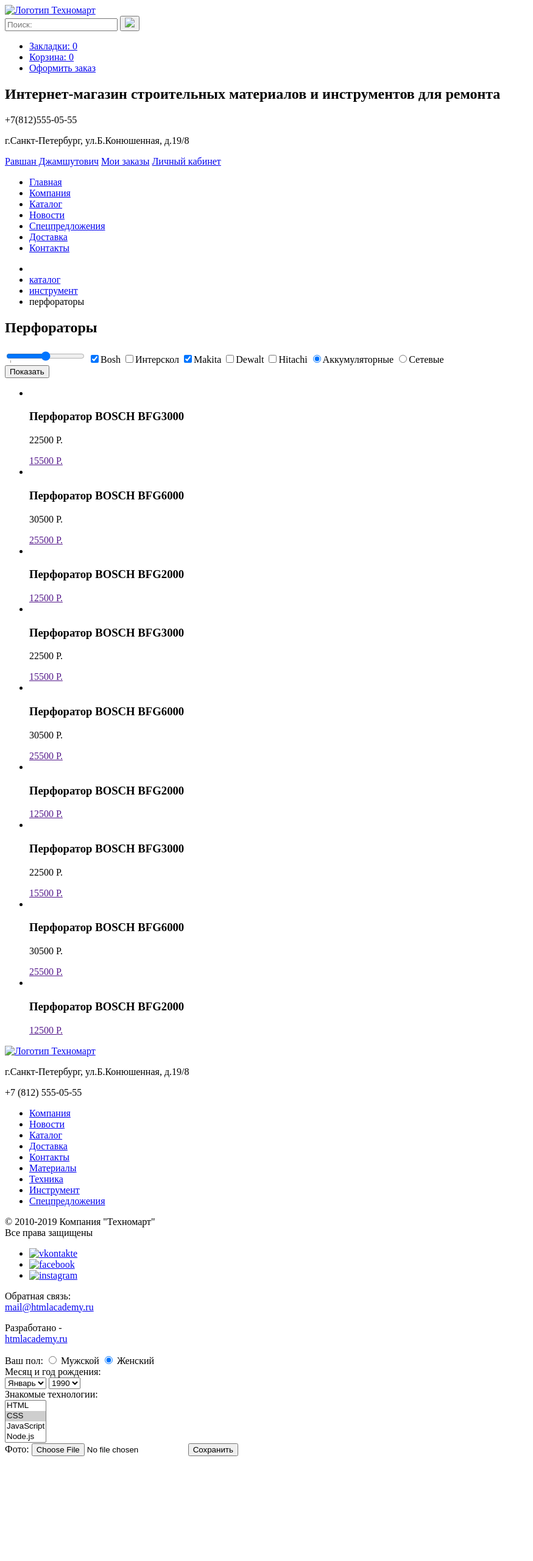
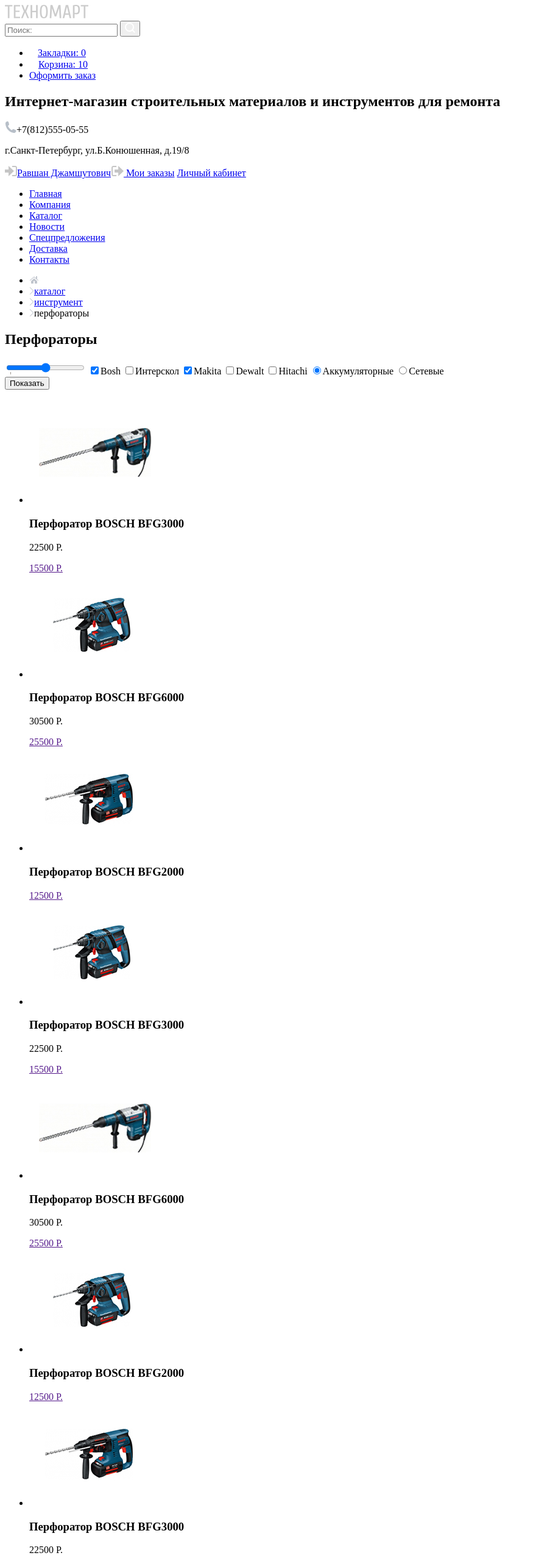
Before and after one commit to sergkryk/1076727-technomart-25, a plain HTML site: page catalog.html in a window 1280 px wide. Shown: the top 2560 px of the page at 61% size, without its empty margins (0-875 px from the left). Before the commit the page ends 2396 px from the top, so only its background shows below. Drawn offline with Linux system fonts and the light colour scheme.

Commit message:
графика готова

```diff
--- a/catalog.html
+++ b/catalog.html
@@ -9,25 +9,25 @@
 <body>
   <header class="site-header">
     <div class="customer-menu-container">
-      <a href="#"><img src="main-logo.png" alt="Логотип Техномарт"></a>
+      <a href="#"><img class='main-logo' src="img/logo-technomart.svg" alt="Логотип Техномарт"></a>
       <form class="search-form">
         <input type="search" placeholder="Поиск:">
-        <button type="submit"><img src="search.svg"></button>
+        <button type="submit"><img src="img/icon-search.svg"></button>
       </form>
       <ul class="customer-menu-list">
-        <li><a href="#"><img src="bookmark.svg" alt="">Закладки: 0</a></li>
-        <li><a href="#"><img src="cart.svg" alt="">Корзина: 0</a></li>
-        <li><a href="#"><img src="checkout-container" alt="">Оформить заказ</a></li>
+        <li><a href="#"><img src="img/icon-bookmark.svg" alt="">Закладки: 0</a></li>
+        <li><a href="#"><img src="img/icon-cart.svg" alt="">Корзина: 10</a></li>
+        <li><a class='checkout' href="#">Оформить заказ</a></li>
       </ul>
     </div>
     <section class="about">
       <h1>Интернет-магазин строительных материалов и инструментов для ремонта</h1>
       <div class="contacts-container">
-        <p class="phone-number"><i class="fas fa-phone"></i>+7(812)555-05-55</p>
+        <p class="phone-number"><img src="img/icon-phone.svg" alt="">+7(812)555-05-55</p>
         <p class="address">г.Санкт-Петербург, ул.Б.Конюшенная, д.19/8</p>
       </div>
       <div class="login-menu">
-        <a href="#"><img src="login.svg" alt="">Равшан Джамшутович</a>
+        <a href="#"><img src="img/icon-login.svg" alt="">Равшан Джамшутович<img src="img/icon-logout.svg" alt=""> </a>
         <a href="#">Мои заказы</a>
         <a href="#">Личный кабинет</a>
       </div>
@@ -47,10 +47,10 @@
   <main>
     <!-- попытка сделать хлебные крошки ))) -->
     <ul class="breadcrumb">
-      <li><a href="#"><img src="home.svg" alt=""></a></li>
-      <li><a href="#">каталог</a></li>
-      <li><a href="#">инструмент</a></li>
-      <li class="active">перфораторы</li>
+      <li><a href="#"><img src="img/icon-home.svg" alt=""></a></li>
+      <li><img src="img/icon-right-small.svg" alt=""><a href="#">каталог</a></li>
+      <li><img src="img/icon-right-small.svg" alt=""><a href="#">инструмент</a></li>
+      <li class="active"><img src="img/icon-right-small.svg" alt="">перфораторы</li>
     </ul>
     <!-- закончил с крошками -->
     <section class="rock-drill">
@@ -73,55 +73,55 @@
       <button class="simple-btn">Показать</button>
       <ul class="catalog-list">
         <li class="catalog-item">
-          <img src="item1.jpg" alt="">
+          <img src="img/Perforator_1.png" alt="">
           <h3>Перфоратор BOSCH BFG3000</h3>
           <p class="price">22500 Р.</p>
           <a class="hot-price" href="">15500 Р.</a>
         </li>
         <li class="catalog-item">
-          <img src="item2.jpg" alt="">
+          <img src="img/Perforator_2.png" alt="">
           <h3>Перфоратор BOSCH BFG6000</h3>
           <p class="price">30500 Р.</p>
           <a class="hot-price" href="">25500 Р.</a>
         </li>
         <li class="catalog-item">
-          <img src="item3.jpg" alt="">
+          <img src="img/Perforator_3.png" alt="">
           <h3>Перфоратор BOSCH BFG2000</h3>
           <p class="price"></p>
           <a class="hot-price" href="">12500 Р.</a>
         </li>
         <li class="catalog-item">
-          <img src="item1.jpg" alt="">
+          <img src="img/Perforator_4.png" alt="">
           <h3>Перфоратор BOSCH BFG3000</h3>
           <p class="price">22500 Р.</p>
           <a class="hot-price" href="">15500 Р.</a>
         </li>
         <li class="catalog-item">
-          <img src="item2.jpg" alt="">
+          <img src="img/Perforator_1.png" alt="">
           <h3>Перфоратор BOSCH BFG6000</h3>
           <p class="price">30500 Р.</p>
           <a class="hot-price" href="">25500 Р.</a>
         </li>
         <li class="catalog-item">
-          <img src="item3.jpg" alt="">
+          <img src="img/Perforator_2.png" alt="">
           <h3>Перфоратор BOSCH BFG2000</h3>
           <p class="price"></p>
           <a class="hot-price" href="">12500 Р.</a>
         </li>
         <li class="catalog-item">
-          <img src="item1.jpg" alt="">
+          <img src="img/Perforator_3.png" alt="">
           <h3>Перфоратор BOSCH BFG3000</h3>
           <p class="price">22500 Р.</p>
           <a class="hot-price" href="">15500 Р.</a>
         </li>
         <li class="catalog-item">
-          <img src="item2.jpg" alt="">
+          <img src="img/Perforator_4.png" alt="">
           <h3>Перфоратор BOSCH BFG6000</h3>
           <p class="price">30500 Р.</p>
           <a class="hot-price" href="">25500 Р.</a>
         </li>
         <li class="catalog-item">
-          <img src="item3.jpg" alt="">
+          <img src="img/Perforator_1.png" alt="">
           <h3>Перфоратор BOSCH BFG2000</h3>
           <p class="price"></p>
           <a class="hot-price" href="">12500 Р.</a>
@@ -132,7 +132,7 @@
   <footer class="site-footer">
     <div class="footer-nav">
       <div class="address-card">
-        <a href="#"><img src="main-logo.png" alt="Логотип Техномарт"></a>
+        <a href="#"><img class='main-logo' src="img/logo-technomart.svg" alt="Логотип Техномарт"></a>
         <p>г.Санкт-Петербург, ул.Б.Конюшенная, д.19/8</p>
         <p>+7 (812) 555-05-55</p>
       </div>
@@ -154,9 +154,9 @@
           Все права защищены</p>
       </div>
       <ul class="social-links-list">
-        <li><a href="#"><img src="vk.svg" alt="vkontakte"></a></li>
-        <li><a href="#"><img src="facebook.svg" alt="facebook"></a></li>
-        <li><a href="#"><img src="instagram.svg" alt="instagram"></a></li>
+        <li><a href="#"><img src="img/icon-vk.svg" alt="vkontakte"></a></li>
+        <li><a href="#"><img src="img/icon-fb.svg" alt="facebook"></a></li>
+        <li><a href="#"><img src="img/icon-insta.svg" alt="instagram"></a></li>
       </ul>
       <div class="feedback">
         <p>Обратная связь:<br>
@@ -169,31 +169,3 @@
     </div>
   </footer>
 </body>
-
-
-<form action="https://echo.htmlacademy.ru" method="post">
-  <label>Ваш пол:
-    <input type=radio name='gender' value='male'> Мужской</input>
-    <input type=radio name='gender' value='female' checked> Женский</input>
-  </label><br>
-  <label>Месяц и год рождения:<br>
-    <select>
-      <option value='january'>Январь</option>
-    </select>
-    <select>
-      <option value='1990'>1990</option>
-    </select>
-  </label><br>
-  <label>Знакомые технологии:<br>
-    <select multiple>
-      <option>HTML</option>
-      <option selected>CSS</option>
-      <option>JavaScript</option>
-      <option>Node.js</option>
-    </select>
-  </label><br>
-  <label>Фото:
-    <input type='file' name='avatar'>
-  </label>
-  <input type='submit' value='Сохранить'>
-</form>
```
Also changed, not shown: index.html (+1 -1 lines).
